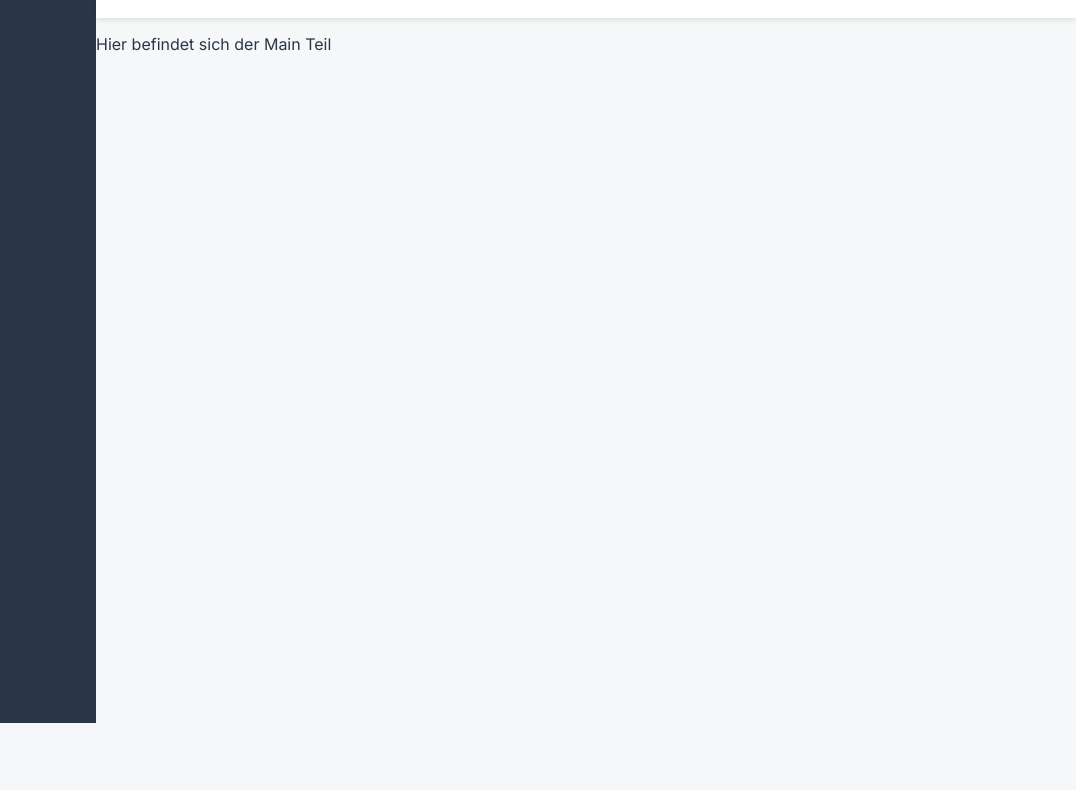
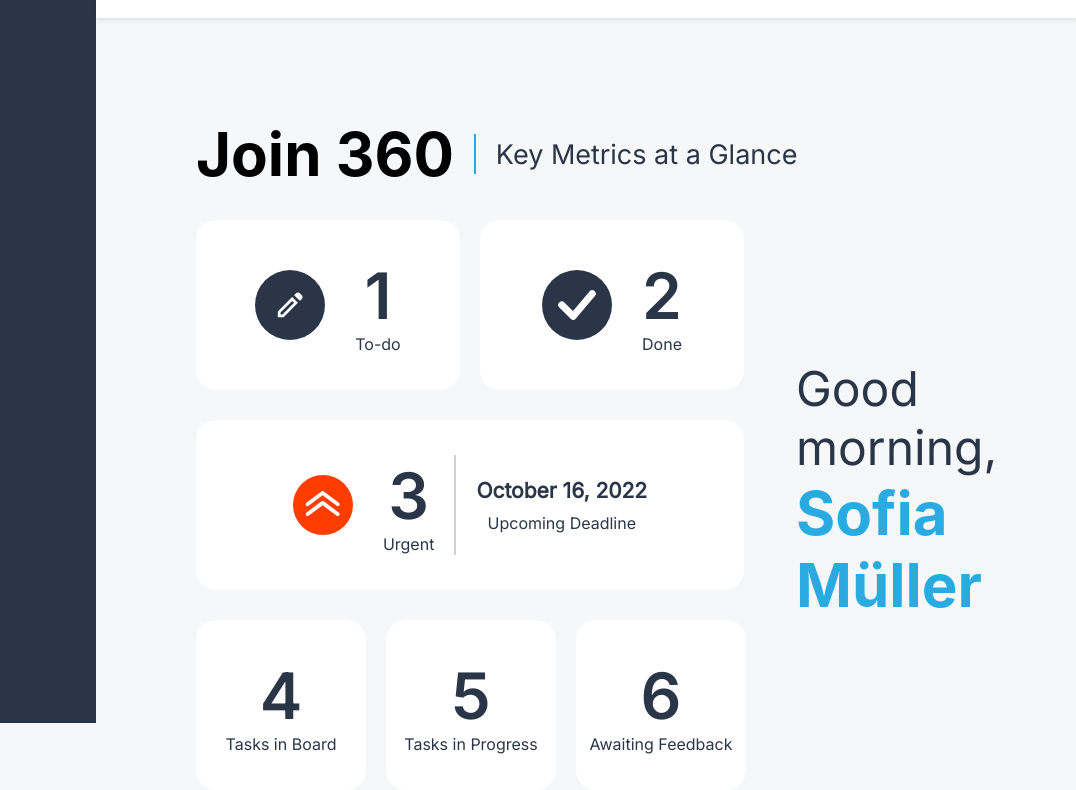
Before and after one commit to IcksDeh/Join, a plain HTML site: page summary.html in a window 1280 px wide. Shown: the part 77-867 px from the top of the page, 204-1280 px from the left. Before the commit the page ends 800 px from the top, so only its background shows below. Drawn offline with Linux system fonts and the light colour scheme.

Commit message:
finished html/css of summary, added icons, removed padding/margin from h1 and p element in styles.css

```diff
--- a/styles.css
+++ b/styles.css
@@ -27,13 +27,16 @@ a:hover{
 p{
     font-family: 'latin_400';
     color: #2a3647;
+    margin: 0;
 }
 
 h1 {
     font-size: 60px;
     font-weight: 700;
     margin: 0;
-    padding-top: 48px;
-    padding-bottom: 16px;
     color: #000000;
 }
+
+.margin_left{
+    margin-left: 100px;
+}
--- a/styles/fonts.css
+++ b/styles/fonts.css
@@ -4,6 +4,15 @@
   font-family: 'latin_400';
   font-style: normal;
   font-weight: 400;
+  src: url('../assets/fonts/inter-v20-latin-regular.woff2') format('woff2'); /* Chrome 36+, Opera 23+, Firefox 39+, Safari 12+, iOS 10+ */
+}
+
+/* inter-regular - latin */
+@font-face {
+  font-display: swap; /* Check https://developer.mozilla.org/en-US/docs/Web/CSS/@font-face/font-display for other options. */
+  font-family: 'latin_500';
+  font-style: normal;
+  font-weight: 500;
   src: url('../assets/fonts/inter-v20-latin-regular.woff2') format('woff2'); /* Chrome 36+, Opera 23+, Firefox 39+, Safari 12+, iOS 10+ */
 }
 
--- /dev/null
+++ b/styles/summary.css
@@ -0,0 +1,111 @@
+.order_summary_information{
+    display: flex;
+    flex-direction: row;
+    justify-content: start;
+    align-items: center;
+    gap: 50px;
+}
+
+.style_boxes{
+    display: flex;
+    justify-content: center;
+    align-items: center;
+    background-color: #FFFFFF;
+    border-radius: 20px;
+    margin-top: 30px;
+    height: 170px;
+}
+
+
+.summary_header{
+    display: flex;
+    align-items: center;
+    margin-top: 100px;
+    gap: 20px;
+}
+
+.divider_header{
+    border-right: 2px solid #29abe2;
+    height: 40px;
+}
+
+.text_header{
+    font-size: 27px;
+}
+
+.order_todo_done_box{
+    display: flex;
+    gap: 20px;
+}
+
+.style_todo_done_box{
+    width: 264px;
+    gap: 30px;
+
+}
+
+.img_summary_edit_check_icon{
+    height: 70px;
+    width: 70px;
+}
+
+.order_number_text{
+    display: flex;
+    flex-direction: column;
+    justify-content: center;
+    align-items: center;
+
+}
+
+.summary_number{
+    font-size: 64px;
+    font-family: 'latin_600';
+}
+
+.box_prio_tickets{
+    gap: 20px;
+    width: 548px;
+}
+
+.counter_prio_tickets{
+    display: flex;
+    gap: 30px;
+    justify-content: center;
+    align-items: center;
+}
+
+.divider_prio_box{
+    border-right: 2px solid #d1d1d1;
+    height: 100px;
+}
+
+.deadline_information{
+    display: flex;
+    flex-direction: column;
+    justify-content: center;
+    align-items: center;
+    gap: 10px;
+}
+
+.date_of_deadline{
+    font-weight: bold;
+    font-size: 21px;
+}
+
+.order_ticket_box_below{
+    display: flex;
+    gap: 20px;
+}
+
+.boxes_last_row{
+    width: 170px;
+}
+
+.style_greeting_text{
+    font-family: 'latin_500';
+    font-size: 48px;
+}
+
+.style_username{
+    color: #29abe2;
+}
--- a/summary.html
+++ b/summary.html
@@ -3,11 +3,13 @@
 <head>
     <meta charset="UTF-8">
     <meta name="viewport" content="width=device-width, initial-scale=1.0">
+    <link rel="icon" type="image/x-icon" href="./assets/img/summary_noneactivated.svg">
     <link rel="stylesheet" href="styles.css">
     <link rel="stylesheet" href="./styles/sidebar.css">
     <link rel="stylesheet" href="./styles/sidebar_nav_main.css">
     <link rel="stylesheet" href="./styles/fonts.css">
     <link rel="stylesheet" href="./styles/navbar.css">
+    <link rel="stylesheet" href="./styles/summary.css">
     <script src="./script.js" defer></script>
     <script src="./templates/sidebar_navbar_template.js" defer></script>
     <title>Summary</title>
@@ -20,8 +22,65 @@
         <div class = "nav_main_content">
             <nav class="nav_bar" id = "id_navbar">
             </nav>
-            <main>
-                <p>Hier befindet sich der Main Teil</p>
+
+            <main >
+                <section class = "summary_header margin_left">
+                    <h1>Join 360</h1>
+                    <div class="divider_header" > </div>
+                     <p class="text_header">Key Metrics at a Glance</p>
+                </section>
+                <div class="order_summary_information">
+                    <div>
+                        <section class="order_todo_done_box margin_left">
+                            <div class="style_todo_done_box style_boxes">
+                                <img class="img_summary_edit_check_icon" src="./assets/img/summary_edit_icon.svg" alt="edit">
+                                <div class="order_number_text">
+                                    <p class="summary_number">1</p>
+                                    <p>To-do</p>
+                                </div>
+                            </div>
+                            <div class="style_todo_done_box style_boxes">
+                                <img class="img_summary_edit_check_icon" src="./assets/img/summary_check_icon.svg" alt="check">
+                                <div class="order_number_text">
+                                    <p class="summary_number">2</p>
+                                    <p>Done</p>
+                                </div>
+                            </div>
+                        </section>
+                        <section class="box_prio_tickets  margin_left style_boxes">
+                            <div class="counter_prio_tickets">
+                                <img src="./assets/img/summary_prio_icon.svg" alt="prio">
+                                <div class="order_number_text">
+                                    <p class="summary_number">3</p>
+                                    <p>Urgent</p>
+                                </div>
+                            </div>
+                            <div class="divider_prio_box "></div>
+                            <div class="deadline_information">
+                                <p class="date_of_deadline">October 16, 2022</p>
+                                <p>Upcoming Deadline</p>
+                            </div>
+                        </section>
+                        <section class="order_ticket_box_below margin_left">
+                                <div class="order_number_text style_boxes boxes_last_row">
+                                    <p class="summary_number">4</p>
+                                    <p>Tasks in Board</p>
+                                </div>
+                                <div class="order_number_text style_boxes boxes_last_row">
+                                    <p class="summary_number">5</p>
+                                    <p>Tasks in Progress</p>
+                                </div>
+                                <div class="order_number_text style_boxes boxes_last_row">
+                                    <p class="summary_number">6</p>
+                                    <p>Awaiting Feedback</p>
+                                </div>
+                        </section>
+                    </div>
+                    <div class="order_greeting_username">
+                        <p class="style_greeting_text">Good morning,</p>
+                        <h1 class="style_username">Sofia Müller</h1>
+                    </div>
+                </div>
             </main>
         </div>
     </div>
```
Also changed, not shown: assets/img/add_task_active_icon.svg (added), assets/img/board_icon_active.svg (added), assets/img/contact_icon_active.svg (added), assets/img/summary_check_icon.svg (added), assets/img/summary_edit_icon.svg (added), assets/img/summary_prio_icon.svg (added).
